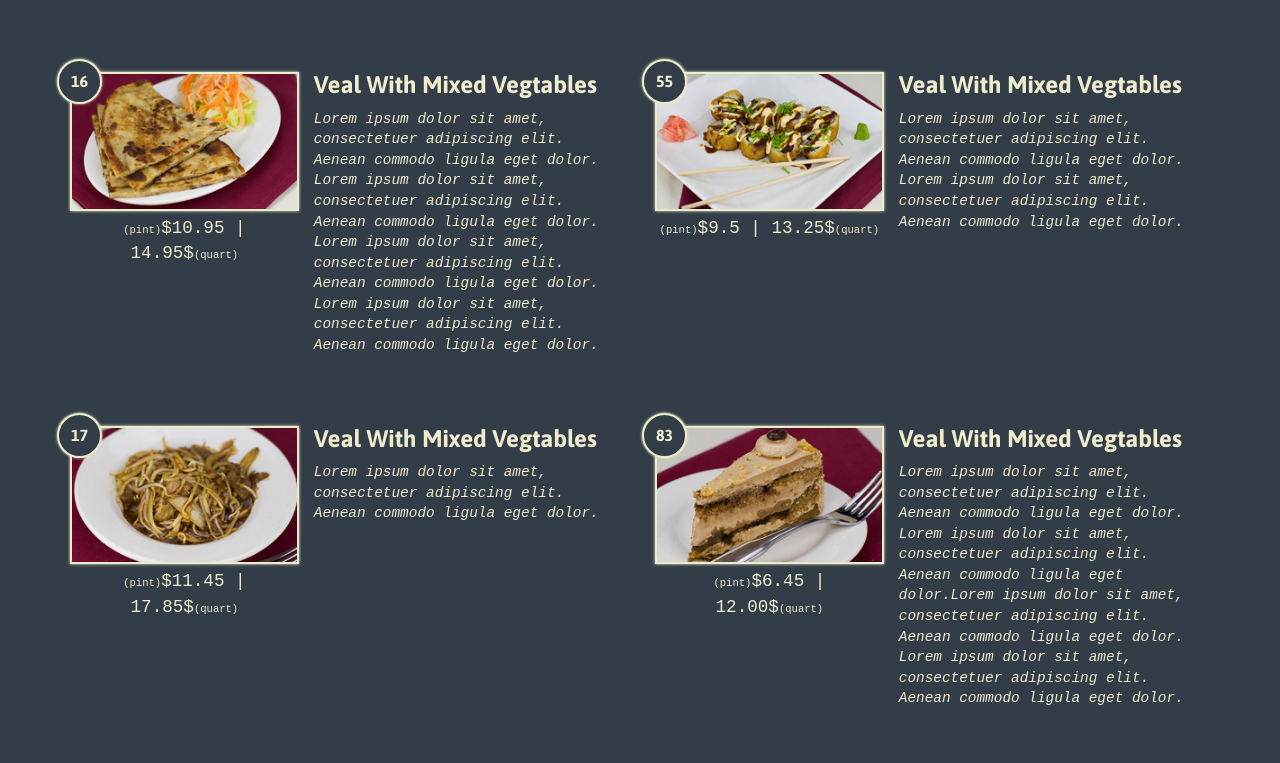
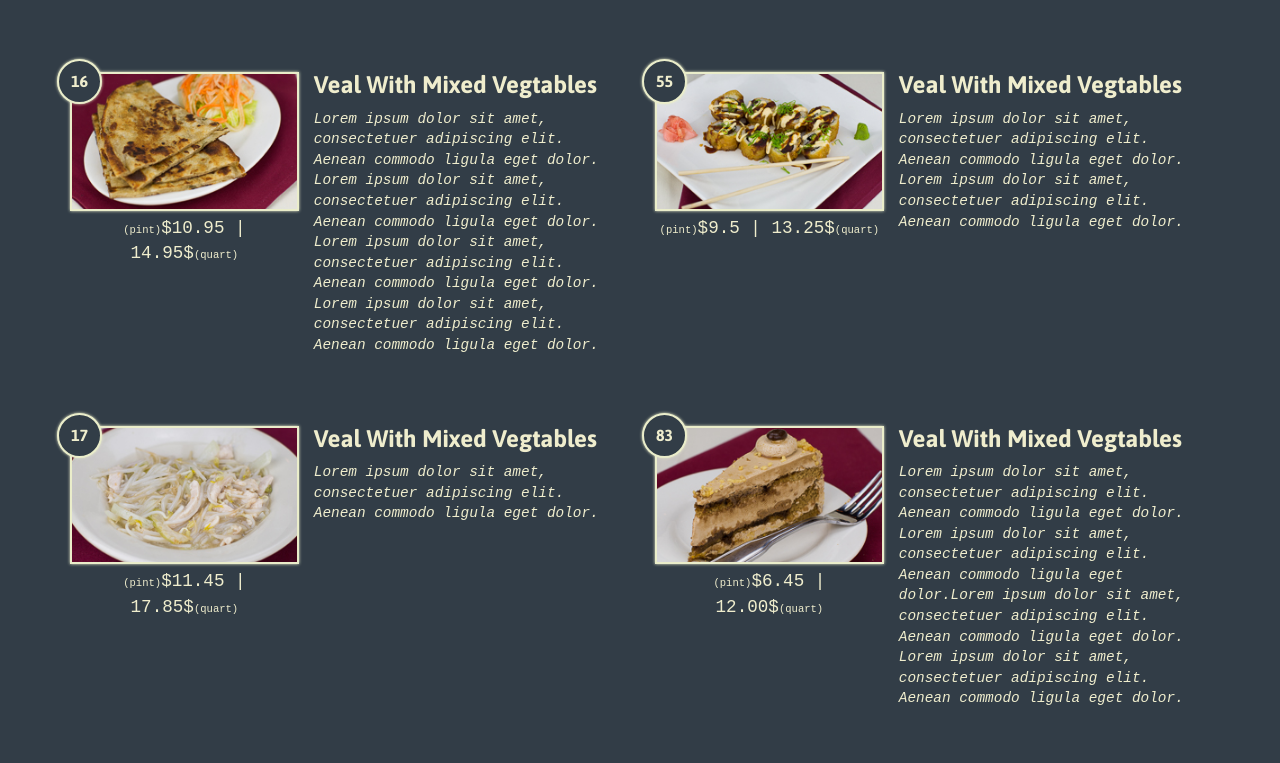
Before and after one commit to Soko9/the-noodle-bar, a plain HTML site: page single-category.html in a window 1280 px wide. Shown: the part 334-1097 px from the top of the page. Drawn offline with Linux system fonts and the light colour scheme.

Commit message:
Update single-category.html

```diff
--- a/single-category.html
+++ b/single-category.html
@@ -233,7 +233,7 @@
 						<!-- Item Photo -->
 						<div class="menu-item-photo">
 							<div>17</div>
-							<img class="img-responsive" width="250" height="150" alt="Item" src="images/menu/CM/CM-3.jpg">
+							<img class="img-responsive" width="250" height="150" alt="Item" src="images/menu/CM/CM-2.jpg">
 						</div>
 
 						<!-- Item Price -->
```
